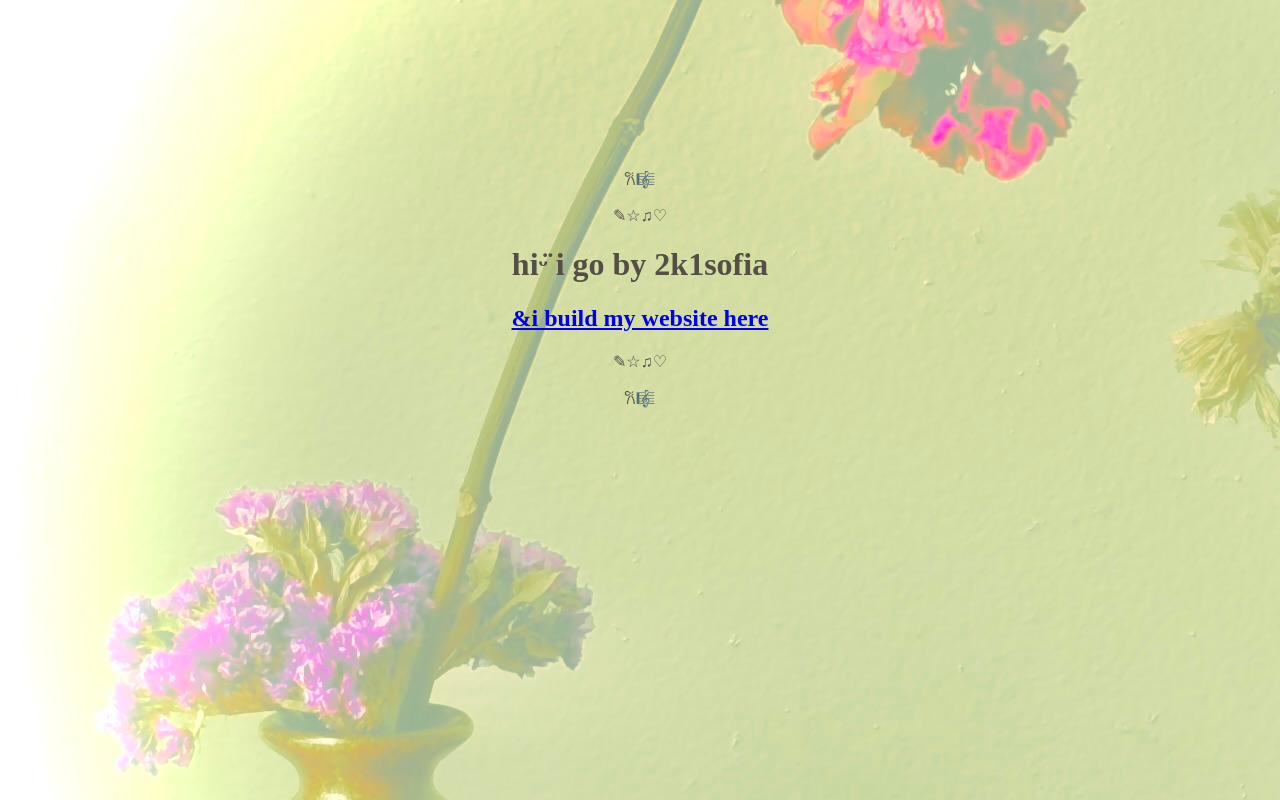
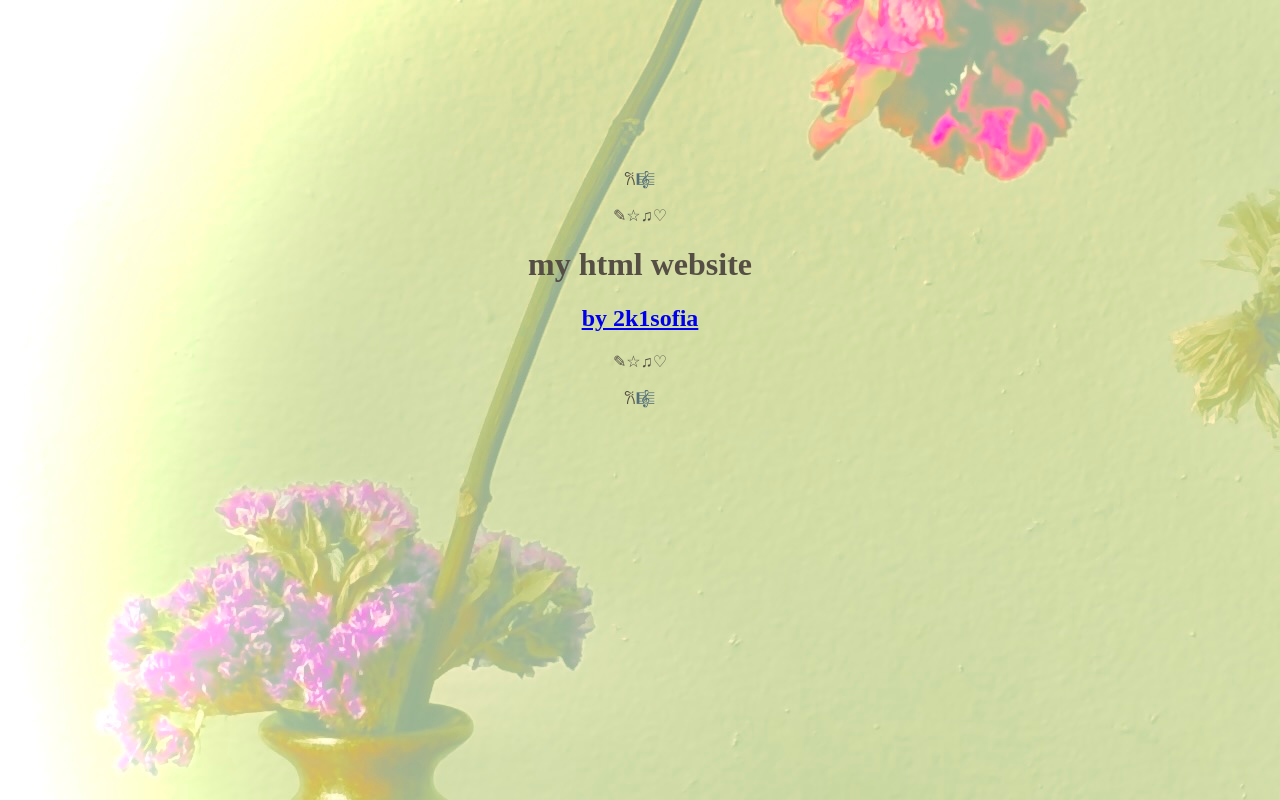
Before and after one commit to 2k1sofia/2k1sofia.github.io, a plain HTML site: page index.html in a window 1280 px wide. Drawn offline with Linux system fonts and the light colour scheme.

Commit message:
Update index.html

```diff
--- a/index.html
+++ b/index.html
@@ -16,8 +16,8 @@
 <br>
 <p align=center><font color="#544E45">𐙚🎼</font>
 <p align=center><font color="#544E45">✎☆♫♡</font>
-    <h1 align=center><font color="#544E45">hiᵕ̈ i go by 2k1sofia</font></h1>
-    <h2 align=center><a href="https://2k1sofia.com/homepage.html">&i build my website here</a></h2>
+    <h1 align=center><font color="#544E45">my html website</font></h1>
+    <h2 align=center><a href="https://2k1sofia.com/homepage.html">by 2k1sofia</a></h2>
 <p align=center><font color="#544E45">✎☆♫♡</font>
 <p align=center><font color="#544E45">𐙚🎼</font>
 <br>
```
